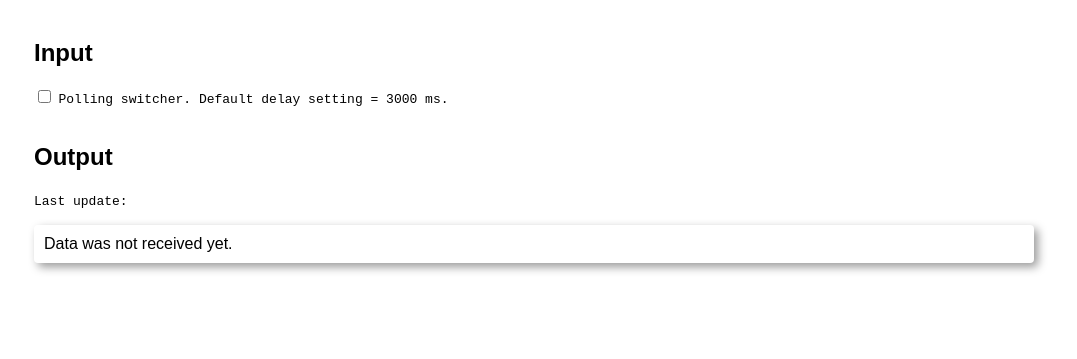
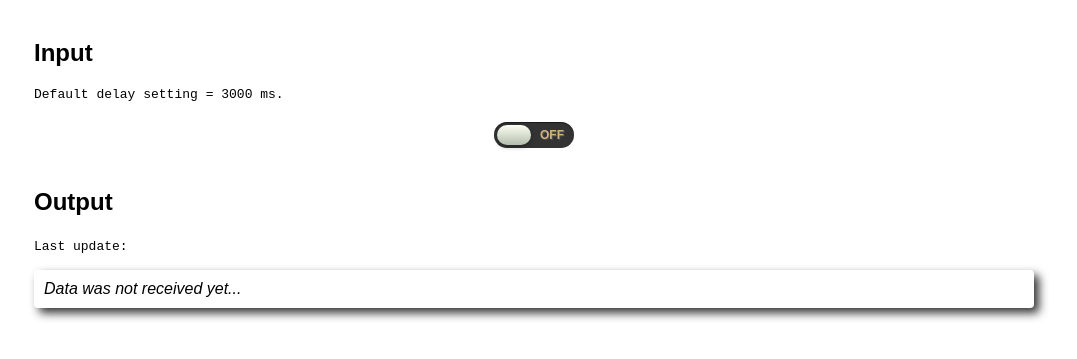
Before and after one commit to pravosleva/jet-test, a website: page index.html in a window 1280 px wide. Shown: the part 69-428 px from the top of the page, without its empty margins (106-1183 px from the left). Drawn offline with Linux system fonts and the light colour scheme.

Commit message:
Updates
- Styles of checkbox has been updated. So checkbox replaced to switcher.

```diff
--- a/index.html
+++ b/index.html
@@ -16,17 +16,20 @@
 
     <div class="block-1">
       <h2>Input</h2>
-      <p>
-        <input type="checkbox" onchange="onCheckBoxChange(this)" id="timeOutEnabled" title="Polling call control element" />
-        <code>Polling switcher. Default delay setting = 3000 ms.</code>
-      </p>
+      <p><pre>Default delay setting = 3000 ms.</pre></p>
+      <section>
+        <div class="slideThree">
+          <input type="checkbox" onchange="onCheckBoxChange(this)" id="slideThree" value="None" name="check" />
+          <label for="slideThree"></label>
+        </div>
+      </section>
     </div>
 
     <div class="block-2">
       <h2>Output</h2>
       <p>
         <code>Last update: <span id='reportTime'></span></code>
-        <div id='resultTable'>Data was not received yet.</div>
+        <div id='resultTable'><em>Data was not received yet...</em></div>
       </p>
     </div>
 
--- a/script.js
+++ b/script.js
@@ -25,7 +25,7 @@ function onCheckBoxChange (checkBox) {
     var handlerForCheckBox = (event) => {
       if (!checkBox.checked) {
         switched_ON = false;
-        _setCustomResult({ msg: 'Polling switched off...' });
+        _setCustomResult({ msg: 'Polling switched off...', bgColor: '#69ADA4', color: 'white' });
         checkBox.removeEventListener('change', handlerForCheckBox);
       } else { /* nothing */ }
     };
@@ -37,7 +37,7 @@ function onCheckBoxChange (checkBox) {
       callbackAsResolve,
       callbackAsReject
     });
-  } else { _setCustomResult({ msg: 'Polling switched off...' }); };
+  } else { _setCustomResult({ msg: 'Polling switched off...', bgColor: '#69ADA4', color: 'white' }); };
 }
 
 function myAsyncRequest (url) {
@@ -82,7 +82,7 @@ function startPollingByConditions (arg) {
         //callbackAsReject(`startPollingByConditions () is failed: Trying to reconnect...`);
         //startPollingByConditions ({ url, toBeOrNotToBe, interval, callbackAsResolve, callbackAsReject });
       });
-  } else { _setCustomResult({ msg: 'Aborted by setting' }); }
+  } else { _setCustomResult({ msg: 'Polling stopped.' }); }
 }
 
 // fn to detect the distance between two points
--- a/style.css
+++ b/style.css
@@ -23,13 +23,73 @@ body { font-family: Sans-Serif; }
 }
 
 table { width: 100% }
+
+/* RESULTTABLE */
 #resultTable {
   -webkit-transition: background .5s, color .5s ease-in-out;
   -moz-transition: background .5s, color .5s ease-in-out;
   -ms-transition: background .5s, color .5s ease-in-out;
   -o-transition: background .5s, color .5s ease-in-out;
   transition: background .5s, color .5s ease-in-out;
+  padding: 10px;
   border-radius: 4px;
-  padding: 10px 10px;
-  box-shadow: 4px 4px 10px rgba(0, 0, 0, .4);
+
+  -webkit-box-shadow: 5px 5px 10px rgba(0, 0, 0, .8);
+  -moz-box-shadow: 5px 5px 10px rgba(0, 0, 0, .8);
+  -ms-box-shadow: 5px 5px 10px rgba(0, 0, 0, .8);
+  -o-box-shadow: 5px 5px 10px rgba(0, 0, 0, .8);
+  box-shadow: 5px 5px 10px rgba(0, 0, 0, .8);
 }
+
+/* CHECKBOX AS SWITCHER */
+.slideThree {
+  width: 80px;
+  height: 26px;
+  background: #333;
+  margin: 20px auto;
+  position: relative;
+  border-radius: 50px;
+  box-shadow: inset 0px 1px 1px rgba(0, 0, 0, 0.5), 0px 1px 0px rgba(255, 255, 255, 0.2);
+}
+.slideThree:after {
+  content: "OFF";
+  color: #D1B37D;
+  position: absolute;
+  right: 10px;
+  z-index: 0;
+  font: 12px/26px Arial, sans-serif;
+  font-weight: bold;
+  text-shadow: 1px 1px 0px rgba(255, 255, 255, 0.15);
+}
+.slideThree:before {
+  content: "ON";
+  color: #69ADA4;
+  position: absolute;
+  left: 10px;
+  z-index: 0;
+  font: 12px/26px Arial, sans-serif;
+  font-weight: bold;
+}
+.slideThree label {
+  display: block;
+  width: 34px;
+  height: 20px;
+  cursor: pointer;
+  position: absolute;
+  top: 3px;
+  left: 3px;
+  z-index: 1;
+  background: #fcfff4;
+  background: -webkit-linear-gradient(top, #fcfff4 0%, #dfe5d7 40%, #b3bead 100%);
+  background: linear-gradient(to bottom, #fcfff4 0%, #dfe5d7 40%, #b3bead 100%);
+  border-radius: 50px;
+  -webkit-transition: all 0.4s ease;
+  transition: all 0.4s ease;
+  box-shadow: 0px 2px 5px 0px rgba(0, 0, 0, 0.3);
+}
+.slideThree input[type="checkbox"] {
+  visibility: hidden;
+}
+.slideThree input[type="checkbox"]:checked + label {
+  left: 43px;
+}
```
